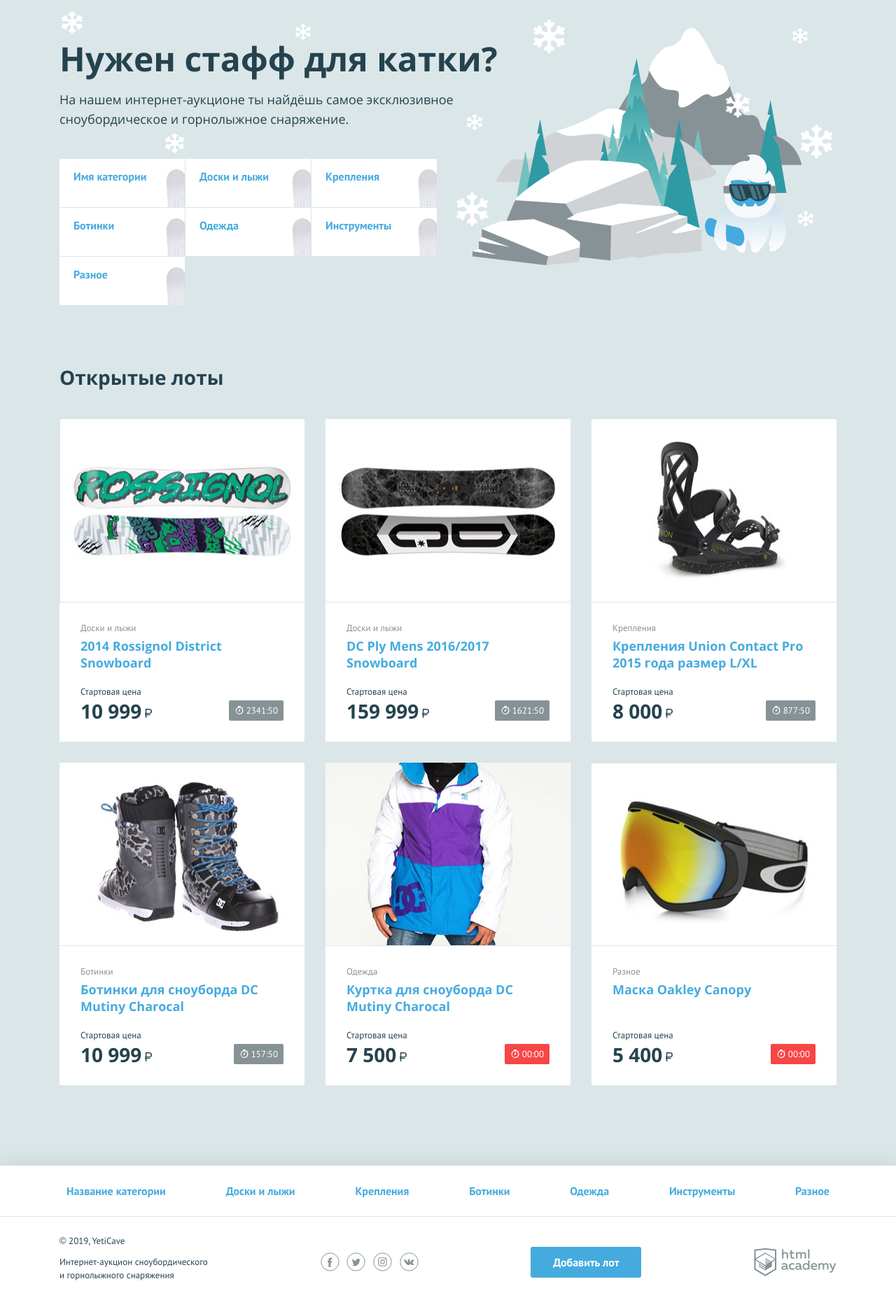
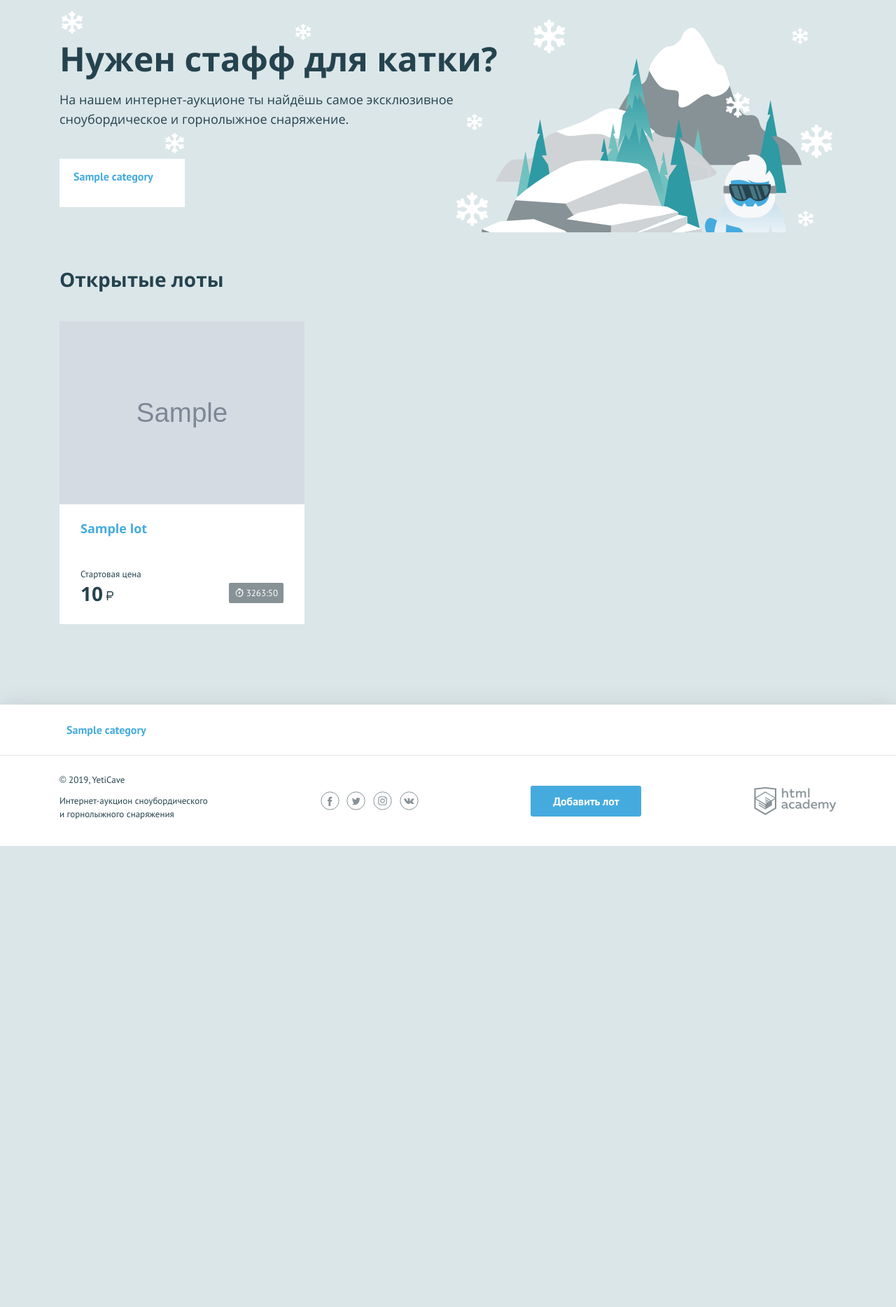
Before and after one commit to ivankab1993/1154741-yeticave-10, a PHP site: page / in a window 1280 px wide. Shown: the part 107-1975 px from the top of the page at 70% size. After the commit the page ends 1316 px from the top, so only its background shows below. Run offline with PHP 8.4, Linux system fonts and the light colour scheme; tables that the repository leaves empty hold one stand-in row (values such as "Sample post"); grey boxes marked "Sample" are stand-in pictures.

Commit message:
Чтение и показ записей из MySQL

```diff
--- /dev/null
+++ b/config/dbconn.php
@@ -0,0 +1,7 @@
+<?php
+$config = [
+    'HOST' => 'localhost',
+    'USER' => 'root',
+    'PASSWORD' => '',
+    'DB_NAME' => 'yeticave',
+];
--- a/index.php
+++ b/index.php
@@ -1,6 +1,14 @@
 <?php
+require_once("config/dbconn.php");
+// $config - массив с настройками подклчения к БД
+
+$connect = mysqli_connect($config['HOST'], $config['USER'], $config['PASSWORD'], $config['DB_NAME']);
+
+if ($connect == false) {
+    print('Ошибка подключения ' . mysqli_connect_error());
+} else {
+    mysqli_set_charset($connect, 'utf-8');
     require_once("helpers.php");
-
     $is_auth = rand(0, 1);
     $user_name = 'Иван'; // укажите здесь ваше имя
 
@@ -30,55 +38,18 @@ function get_dt_range($expirationDate) {
     	return $arReremainingTime;
     }
 
+    // Получение лотов из БД
+    $adsSQL = "SELECT * FROM lots ORDER BY date_create DESC LIMIT 9";
+    $adsResult = mysqli_query($connect, $adsSQL);
     $arAds = [];
-$arAds = [
-    [   "NAME" => "2014 Rossignol District Snowboard",
-        "CATEGORY" => "Доски и лыжи",
-        "PRICE" => "10999",
-        "IMAGE_URL" => "img/lot-1.jpg",
-        "EXPIRATION_DATE" => "2019-12-08",
-    ],
-    [   "NAME" => "DC Ply Mens 2016/2017 Snowboard",
-        "CATEGORY" => "Доски и лыжи",
-        "PRICE" => "159999",
-        "IMAGE_URL" => "img/lot-2.jpg",
-        "EXPIRATION_DATE" => "2019-11-08",
-    ],
-    [   "NAME" => "Крепления Union Contact Pro 2015 года размер L/XL",
-        "CATEGORY" => "Крепления",
-        "PRICE" => "8000",
-        "IMAGE_URL" => "img/lot-3.jpg",
-        "EXPIRATION_DATE" => "2019-10-08",
-    ],
-    [   "NAME" => "Ботинки для сноуборда DC Mutiny Charocal",
-        "CATEGORY" => "Ботинки",
-        "PRICE" => "10999",
-        "IMAGE_URL" => "img/lot-4.jpg",
-        "EXPIRATION_DATE" => "2019-09-08",
-    ],
-    [   "NAME" => "Куртка для сноуборда DC Mutiny Charocal",
-        "CATEGORY" => "Одежда",
-        "PRICE" => "7500",
-        "IMAGE_URL" => "img/lot-5.jpg",
-        "EXPIRATION_DATE" => "2019-08-25",
-    ],
-    [   "NAME" => "Маска Oakley Canopy",
-        "CATEGORY" => "Разное",
-        "PRICE" => "5400",
-        "IMAGE_URL" => "img/lot-6.jpg",
-        "EXPIRATION_DATE" => "2019-07-31",
-    ],
-];
+    $arAds = mysqli_fetch_all($adsResult, MYSQLI_ASSOC);
 
+    // Получение категорий из БД
+    $menuSQL = "SELECT * FROM categories";
+    $menuResult = mysqli_query($connect, $menuSQL);
     $arMenu = [];
-$arMenu = [
-    "Доски и лыжи",
-    "Крепления",
-    "Ботинки",
-    "Одежда",
-    "Инструменты",
-    "Разное",
-];
+    $arMenu = mysqli_fetch_all($menuResult, MYSQLI_ASSOC);
+
 
     $page_content = include_template('main.php', [
     	"arMenu" => $arMenu,
@@ -93,3 +64,4 @@ $layout_content = include_template('layout.php', [
     	"arMenu" => $arMenu,
     ]);
     print($layout_content);
+}
--- a/templates/layout.php
+++ b/templates/layout.php
@@ -52,13 +52,14 @@
     <nav class="nav">
         <ul class="nav__list container">
             <!--заполните этот список из массива категорий-->
-            <li class="nav__item">
-                <a href="pages/all-lots.html">Название категории</a>
-            </li>
             <?php foreach ($arMenu as $item): ?>
-                <?php $menuItem = isset($item) ? $item : "";  ?>
-                <li class="nav__item">
-                    <a href="pages/all-lots.html"><?=htmlspecialchars($menuItem);?></a>
+                <?php
+                    $menuItemId = isset($item["id"]) ? $item["id"] : "";
+                    $menuItemCode = isset($item["code"]) ? $item["code"] : "";
+                    $menuItemName = isset($item["name"]) ? $item["name"] : "";
+                ?>
+                <li class="nav__item nav__item--<?=$menuItemCode;?>">
+                    <a href="pages/all-lots.html"><?=htmlspecialchars($menuItemName);?></a>
                 </li>
             <?php endforeach; ?>
         </ul>
--- a/templates/main.php
+++ b/templates/main.php
@@ -3,13 +3,14 @@
     <p class="promo__text">На нашем интернет-аукционе ты найдёшь самое эксклюзивное сноубордическое и горнолыжное снаряжение.</p>
     <ul class="promo__list">
         <!--заполните этот список из массива категорий-->
-        <li class="promo__item promo__item--boards">
-            <a class="promo__link" href="pages/all-lots.html">Имя категории</a>
-        </li>
         <?php foreach ($arMenu as $item): ?>
-            <li class="promo__item promo__item--boards">
-                <?php $menuItem = isset($item) ? $item : "";  ?>
-                <a class="promo__link" href="pages/all-lots.html"><?=htmlspecialchars($menuItem);?></a>
+            <?php
+                $menuItemId = isset($item["id"]) ? $item["id"] : "";
+                $menuItemCode = isset($item["code"]) ? $item["code"] : "";
+                $menuItemName = isset($item["name"]) ? $item["name"] : "";
+            ?>
+            <li class="promo__item promo__item--<?=$menuItemCode;?>">
+                <a class="promo__link" href="pages/all-lots.html"><?=htmlspecialchars($menuItemName);?></a>
             </li>
         <?php endforeach; ?>
     </ul>
@@ -21,24 +22,26 @@
     <ul class="lots__list">
         <!--заполните этот список из массива с товарами-->
         <?php foreach ($arAds as $arAd): ?>
+            <?php
+                $adName = isset($arAd["name"]) ? $arAd["name"] : "";
+                $adCategory = isset($arAd["category"]) ? $arAd["category"] : "";
+                $adUrl = isset($arAd["image"]) ? $arAd["image"] : "";
+                $adPrice = isset($arAd["start_price"]) ? $arAd["start_price"] : "";
+                $adExperationDate = isset($arAd["date_close"]) ? $arAd["date_close"] : "";
+            ?>
             <li class="lots__item lot">
                 <div class="lot__image">
-                    <?php $adUrl = isset($arAd["IMAGE_URL"]) ? $arAd["IMAGE_URL"] : "";  ?>
                     <img src="<?=htmlspecialchars($adUrl);?>" width="350" height="260" alt="">
                 </div>
                 <div class="lot__info">
-                    <?php $adCategory = isset($arAd["CATEGORY"]) ? $arAd["CATEGORY"] : "";  ?>
                     <span class="lot__category"><?=htmlspecialchars($adCategory);?></span>
-                    <?php $adName = isset($arAd["NAME"]) ? $arAd["NAME"] : "";  ?>
                     <h3 class="lot__title"><a class="text-link" href="pages/lot.html"><?=htmlspecialchars($adName);?></a></h3>
                     <div class="lot__state">
                         <div class="lot__rate">
                             <span class="lot__amount">Стартовая цена</span>
-                            <?php $adPrice = isset($arAd["PRICE"]) ? $arAd["PRICE"] : "";?>
                             <span class="lot__cost"><?=price_format(htmlspecialchars($adPrice));?></span>
                         </div>
                             <?php
-                                $adExperationDate = isset($arAd["EXPIRATION_DATE"]) ? $arAd["EXPIRATION_DATE"] : "";
                                 $arExperationDate = get_dt_range(htmlspecialchars($adExperationDate));
                             ?>
                         <div class="lot__timer timer<?=(!empty($arExperationDate["TIME_LEFT"]) ? ' timer--finishing' : '');?>">
```
Lines whose indentation alone changed are shown as unchanged.
